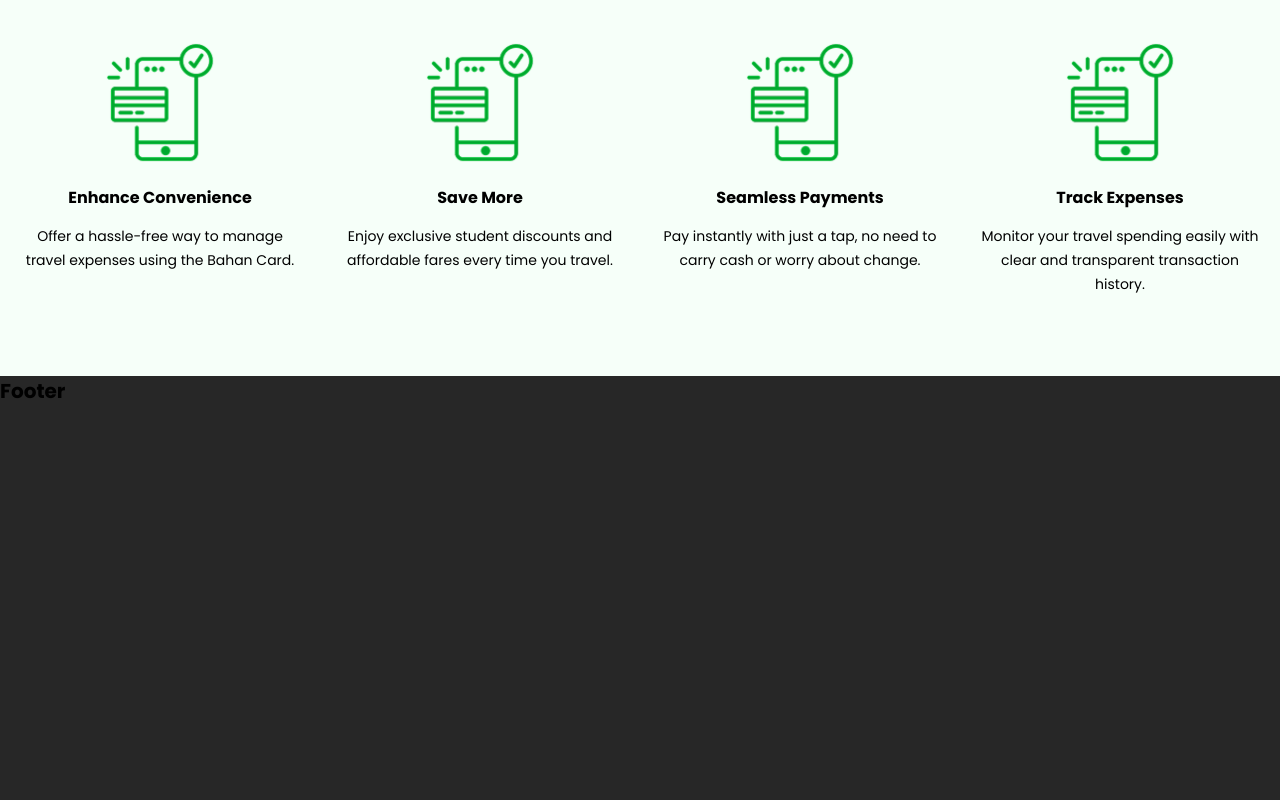
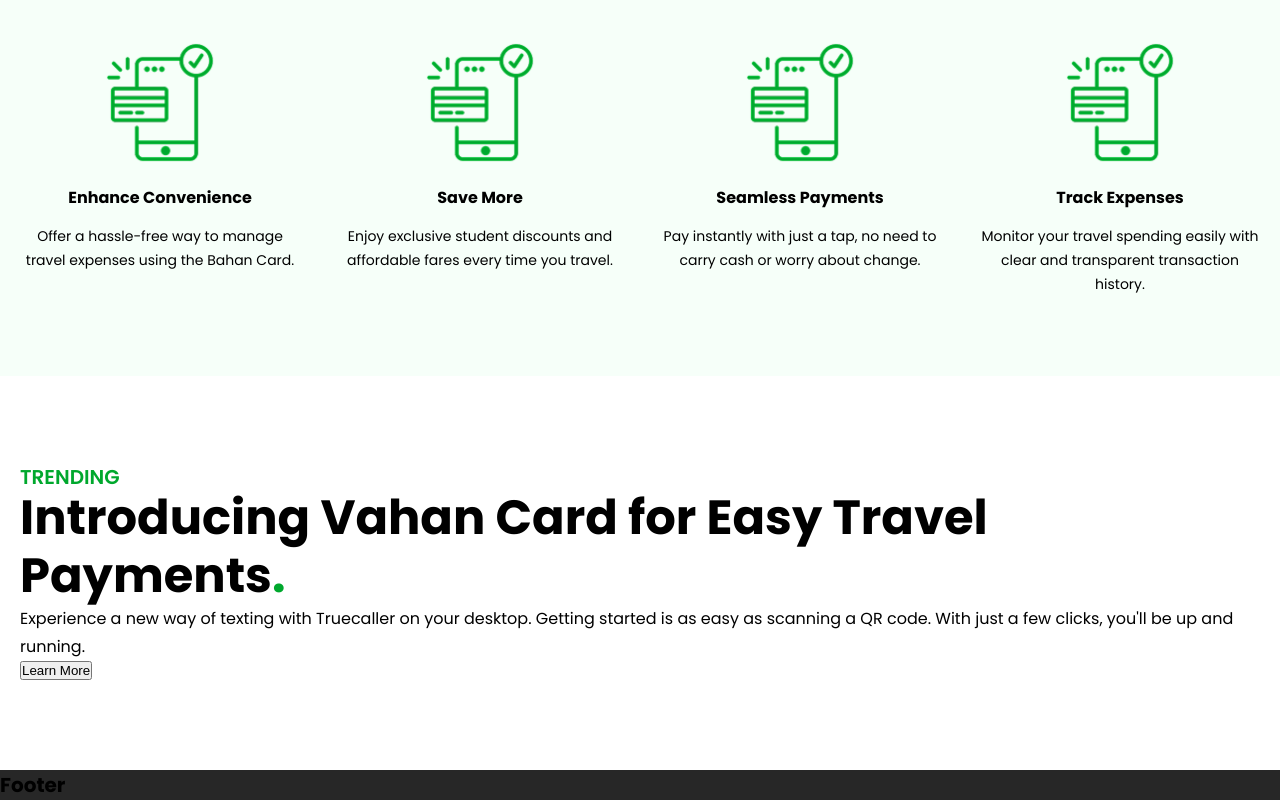
Before and after one commit to suyog-bhandari/Vahan-Card, a React (Vite) app in the folder vahan-card/: page / in a window 1280 px wide. Shown: the part 962-1762 px from the top of the page. Before the commit the page ends 1368 px from the top, so only its background shows below. Built offline with nearby package versions, Linux system fonts and the light colour scheme.

Commit message:
trending styling

```diff
--- a/vahan-card/src/CSS/components.css
+++ b/vahan-card/src/CSS/components.css
@@ -70,6 +70,22 @@
 
 
 /* ******************** */
+/* ******BASICS******* */
+/* ******************** */
+
+.green-dot{
+    color: var(--color-primary);
+}
+
+.paragraph{
+    font-size: var(--font-base);
+    line-height: 2.8rem;
+    font-weight: 400;
+    color: var(--color-black);
+}
+
+
+/* ******************** */
 /* ******CARD******* */
 /* ******************** */
 
--- a/vahan-card/src/CSS/home.css
+++ b/vahan-card/src/CSS/home.css
@@ -25,9 +25,9 @@
 .hero h1{
     font-size: var(--font-4xl);
     color: var(--color-white);
-    max-width: 640px;
+    max-width: 64rem;
     font-weight: 600;
-    line-height: 70px;
+    line-height: 7rem;
     margin-bottom: 3.2rem;
 }
 
@@ -48,7 +48,7 @@
 .what-we-do h2{
     text-align: center;
     font-size: var(--font-2xl);
-    line-height: 45px;
+    line-height: 4.5rem;
     font-weight: 700;
     color: var(--color-black);
     margin-bottom: 6rem;
@@ -58,3 +58,29 @@
     display: flex;
     justify-content: space-between;
 }
+
+
+/* ******************** */
+/* *****TRENDING***** */
+/* ******************** */
+
+.trending{
+    padding: 9rem 0;
+    background-color: var(--color-white);
+}
+
+
+.trending-text h2{
+    font-size:var(--font-3xl) ;
+    font-weight: 700;
+    line-height: 5.8rem;
+    color: var(--color-black);
+}
+
+.trending-text h4{
+    font-size: var(--font-lg);
+    text-transform: uppercase;
+    line-height: 2.3rem;
+    font-weight: 600;
+    color: var(--color-primary);
+}
--- a/vahan-card/src/Home.tsx
+++ b/vahan-card/src/Home.tsx
@@ -54,6 +54,23 @@
                 </div>
             </section>
 
+            <section className="trending">
+                <div className="container">
+                    <div className="trending-inner">
+                        <div className="trending-text">
+                            <h4>Trending</h4>
+                            <h2>Introducing Vahan Card for Easy Travel Payments<span className="green-dot">.</span></h2>
+                            <p className="paragraph">Experience a new way of texting with Truecaller on your desktop. Getting started is as easy as scanning a QR code. With just a few clicks, you'll be up and running.</p>
+                            <button>Learn More</button>
+                        </div>
+
+                        <div className="trending-image">
+
+                        </div>
+                    </div>
+                </div>
+            </section>
+
         </main>
     )
 }
```
